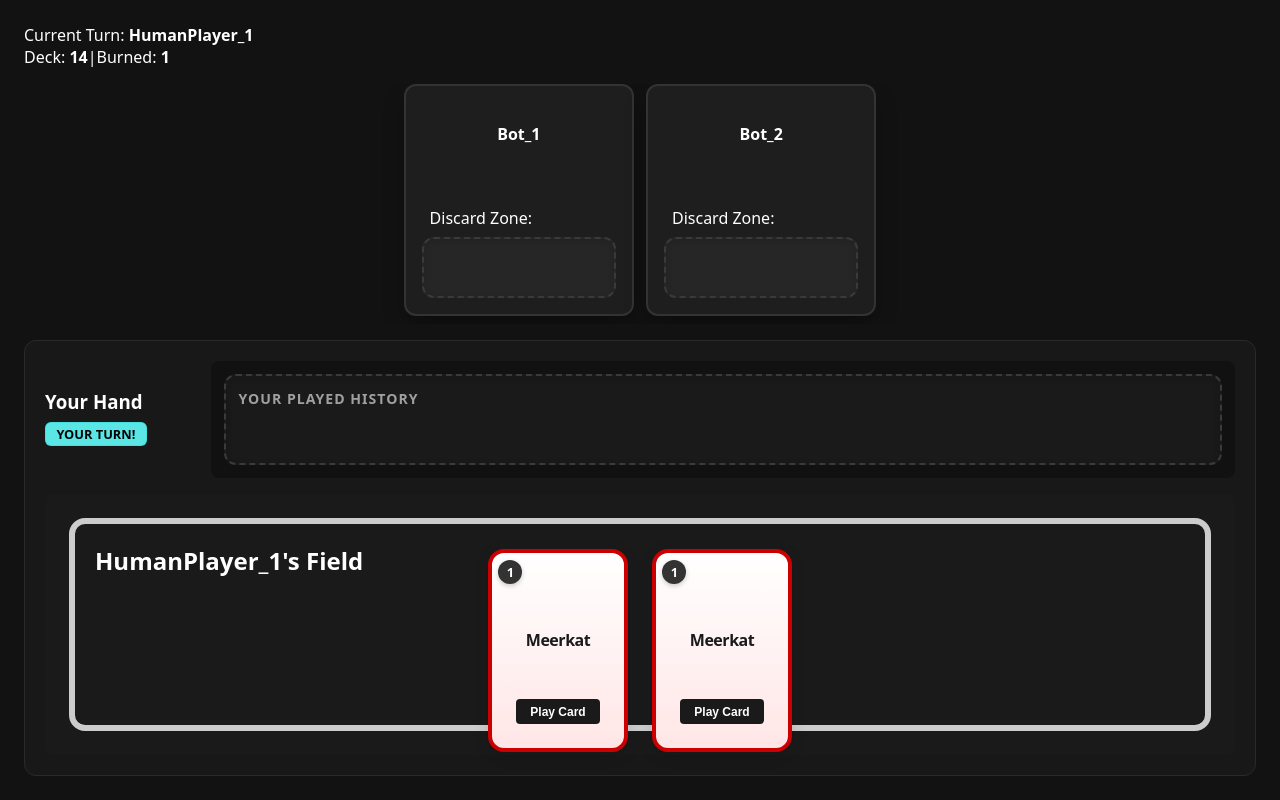
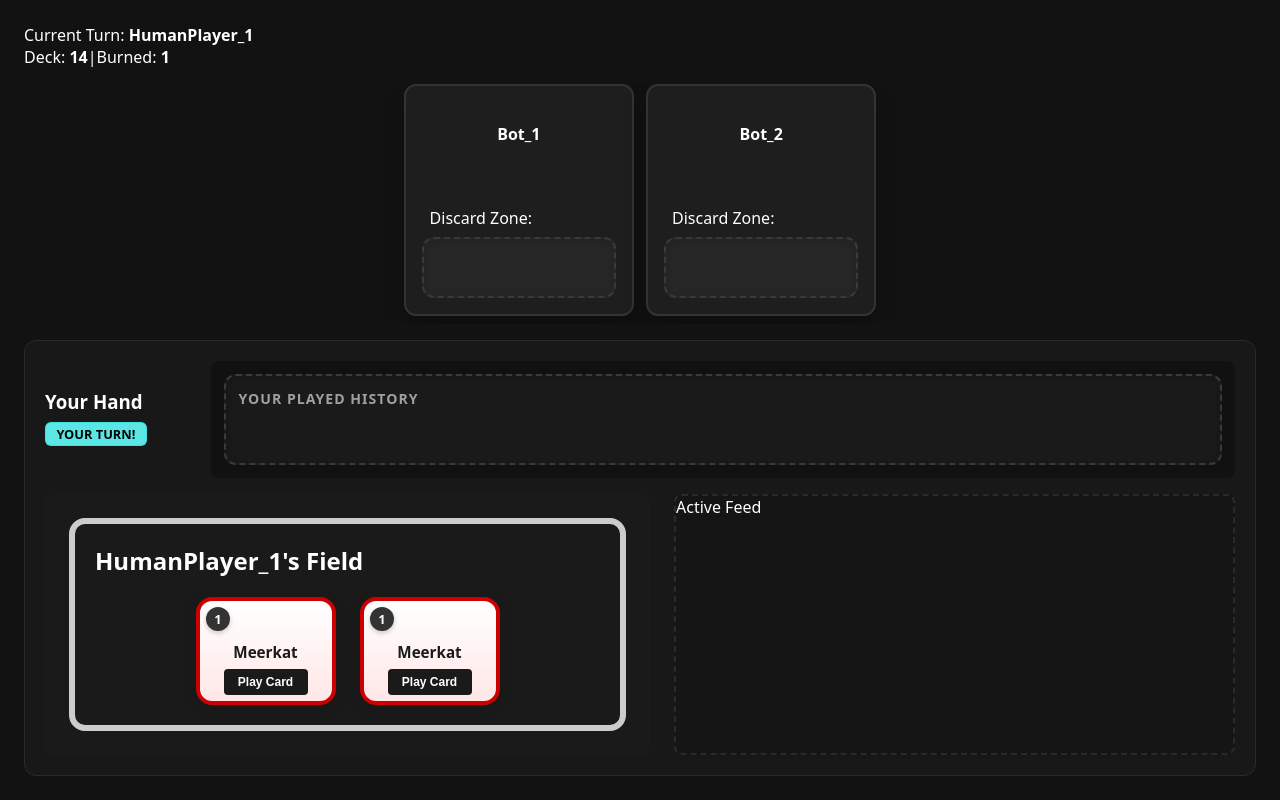
Before and after one commit to KyleCodeRespecter/ZooDeduce, a React (Vite) app: page / in a window 1280 px wide. Both pictures are taken after a click on the button "Play Game". Built offline with nearby package versions, Linux system fonts and the light colour scheme.

Commit message:
Cleaning up vertical game viewing which also required some new layout styles for card and client workspace. I also added a beginning spot to relay an active feed

```diff
--- a/src/game/board/ClientWorkspace.tsx
+++ b/src/game/board/ClientWorkspace.tsx
@@ -51,6 +51,7 @@ export const ClientWorkspace: React.FC<ClientWorkspaceProps> = ({
         </div>
       </div>
 
+      <div className="client-layout-row">
         <div className="client-hand-container">
           <div className="client-hand-zone">
             <UserField
@@ -60,6 +61,8 @@ export const ClientWorkspace: React.FC<ClientWorkspaceProps> = ({
             />
           </div>
         </div>
+        <div className="client-feed-placeholder-box">Active Feed</div>
+      </div>
     </section>
   );
 };
--- a/src/game/board/board.styles.css
+++ b/src/game/board/board.styles.css
@@ -77,6 +77,7 @@ html, body {
 .client-workspace {
     display: flex;
     flex-direction: column;
+    justify-content: flex-end;
     flex: 1;
     min-height: 0;
     background-color: #181818;
@@ -134,10 +135,8 @@ html, body {
     margin: 0.25rem 0;
     box-sizing: border-box;
     width: fit-content;
-
     opacity: 0;
     visibility: hidden;
-    /*transition: opacity 0.2s ease, background-color 0.2s ease, border-color 0.2s ease;*/
 }
 
 .player-status.active {
@@ -174,12 +173,24 @@ html, body {
 
 .client-hand-container {
     flex: 1;
-    min-height: 0;
+    min-width: 0;
     background-color: #1a1a1a;
     border-radius: 0.5rem;
     padding: clamp(1rem, 2vw, 1.5rem);
     display: flex;
     flex-direction: column;
+    justify-content: center;
+    height: 100%;
+}
+
+.client-feed-placeholder-box {
+    flex: 1;
+    min-width: 200px;
+    background-color: #151515;
+    border: 2px dashed #2a2a2a;
+    border-radius: 0.5rem;
+    box-sizing: border-box;
+    height: 100%;
 }
 
 .client-hand-zone {
@@ -190,7 +201,19 @@ html, body {
     gap: clamp(0.6rem, 1.2vw, 1rem);
     min-height: 0;
     width: 100%;
-    flex: 0 1 auto !important;
+    flex: 1 1 auto !important;
+}
+
+.client-layout-row {
+    display: flex;
+    flex-direction: row;
+    align-items: stretch;
+    gap: 1.5rem;
+    width: 100%;
+    box-sizing: border-box;
+    flex: 1;
+    min-height: 0;
+    margin-top: 0;
 }
 
 .client-hand-zone .card {
@@ -207,3 +230,29 @@ html, body {
         transition: none !important;
     }
 }
+
+@media (max-width: 600px), (max-aspect-ratio: 1/1) {
+    .client-layout-row {
+        flex-direction: column;
+        gap: 0.75rem;
+        flex: 1 1 auto !important;
+        height: 100%;
+    }
+
+    .client-hand-container {
+        order: 2;
+        width: 100% !important;
+        padding: 0.75rem;
+        flex: 0 0 auto !important;
+        height: auto !important;
+    }
+
+    .client-feed-placeholder-box {
+        order: 1;
+        width: 100% !important;
+        background-color: #151515;
+        flex: 1 1 auto !important;
+        min-height: 120px;
+        height: auto !important;
+    }
+}
--- a/src/game/components/Card.tsx
+++ b/src/game/components/Card.tsx
@@ -19,13 +19,13 @@ export function Card({ card, isPlayable, onPlay }: CardProps) {
 
       <div className="card-body">
         <h2 className="card-title">{cardName}</h2>
-      </div>
-
       {isPlayable && (
         <button className="play-card-button" onClick={() => onPlay(card.id)}>
           Play Card
         </button>
       )}
+      </div>
+
     </div>
   );
 }
--- a/src/game/components/card.css
+++ b/src/game/components/card.css
@@ -4,7 +4,8 @@
     width: 100% !important;
     max-width: 140px;
     min-width: 90px;
-
+    max-height: 100% !important;
+    height: auto !important;
     aspect-ratio: 1 / 1.45 !important;
 
     container-type: inline-size;
@@ -17,8 +18,8 @@
     box-sizing: border-box;
 
     display: flex;
-    flex-direction: column;
-    justify-content: space-between;
+    justify-content: flex-start;
+    align-items: center;
 
     border: 0.25rem solid #333333;
 
@@ -62,6 +63,7 @@
     display: flex;
     align-items: center;
     justify-content: center;
+    line-height: 1 !important;
     font-weight: bold;
     font-size: clamp(0.8rem, 7cqw, 1.1rem);
     box-shadow: 0 2px 5px rgba(0, 0, 0, 0.2);
@@ -79,26 +81,26 @@
 }
 
 .card-title {
-    margin: 0 0 0.5rem 0;
-    font-size: clamp(1rem, 9cqw, 1.4rem);
+    margin-top: clamp(1.5rem, 16cqw, 2.5rem) !important;
+    margin-bottom: 0 !important;
+    padding: 0 !important;
+    line-height: 1.3 !important;
+    font-size: clamp(0.95rem, 9cqw, 1.35rem);
     font-weight: 800;
     color: #1a1a1a;
-    letter-spacing: -0.03em;
-}
-
-.card-description {
-    margin: clamp(0.5rem, 6cqw, 2.5rem) 0 0 0;
-    font-size: clamp(0.75rem, 5.5cqw, 0.9rem);
-    line-height: 1.35;
-    color: #555555;
-    min-height: 0;
-    overflow-y: auto;
-    white-space: nowrap;
+    width: 100%;
+    text-align: center;
+    flex-shrink: 0 !important;
 }
 
 .play-card-button {
     width: 100%;
     padding: clamp(0.35rem, 3.5cqw, 0.625rem) 0;
+    margin-top: clamp(0.4rem, 4cqw, 0.75rem) !important;
+    margin-bottom: 0 !important;
+
+    white-space: normal;
+    line-height: 1.2;
     background: #1a1a1a;
     color: #ffffff;
     border: none;
@@ -107,9 +109,8 @@
     font-size: clamp(0.75rem, 6cqw, 0.95rem);
     cursor: pointer;
     transition: background 0.15s ease, transform 0.1s ease;
-    min-height: 0;
-    overflow-y: auto;
-    white-space: nowrap;
+    flex-shrink: 0 !important;
+    overflow: hidden !important;
 }
 
 .play-card-button:hover {
--- a/src/game/components/user.field.css
+++ b/src/game/components/user.field.css
@@ -1,30 +1,32 @@
 
-/* Main wrapper for the local player's hand area */
 .user-field-zone {
     display: flex;
     flex-direction: column;
     align-items: stretch;
     justify-content: flex-start;
     width: 100%;
+    height: 100% !important;
     max-height: 100%;
     min-width: 0 !important;
     min-height: 0 !important;
-    flex: 1;
+    flex: 1 1 auto;
 }
 
 .user-field-zone h3 {
     margin: 0;
     text-align: left;
-    font-size: clamp(1.1rem, 2.5vw, 1.5rem); /* Prevents header scaling from blowing up */
+    font-size: clamp(1.1rem, 2.5vw, 1.5rem);
     padding-bottom: 0.25rem;
-    flex-shrink: 0;          /* Forbids header text from swallowing screen footprint */
+    flex-shrink: 0;
 }
 
 .user-field-zone.active-turn {
-    margin-top: 0 ;
+    margin-top: 0;
     padding: 1.25rem;
     border: 0.375rem solid #cccccc;
     border-radius: 1rem;
+    height: 100% !important;
+    box-sizing: border-box;
 }
 
 .user-field-cards-container {
@@ -38,13 +40,13 @@
     width: 100%;
     max-width: 600px;
     margin: 0 auto;
-    flex: 1;
+    flex: 1 1 auto !important;
 }
 
 .user-card-wrapper {
     transition: transform 0.2s ease, box-shadow 0.2s ease;
     cursor: pointer;
-    flex-shrink: 1; /* Allows individual cards to compress instead of exploding layout bounds */
+    flex-shrink: 1;
 }
 
 /* Elevate card on hover when it's the player's turn */
--- a/src/scenes/GameOver.tsx
+++ b/src/scenes/GameOver.tsx
@@ -29,7 +29,7 @@ export function GameOver({ onTransition }: SceneProps) {
       <h2>Match Over!</h2>
       <div className='winner-text'>{victoryDeclarationText}</div>
       <button className='main-menu-button' onClick={() => onTransition(GamePhase.MainMenu)}>
-        Return to Title Screen
+        Main Menu
       </button>
     </div>
   );
```
Lines whose indentation alone changed are shown as unchanged.
